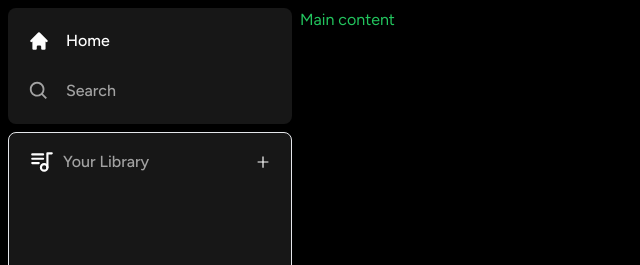
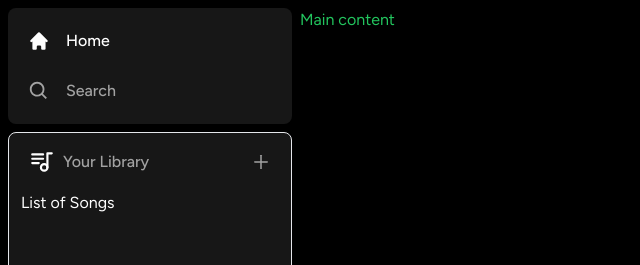
Before and after one commit to lbittencurt/spotify-clone-subabase, a Next.js app: page / in a window 1280 px wide. Shown: the top 265 px of the page, without its empty margins (0-640 px from the left). Built offline with nearby package versions, Linux system fonts and the light colour scheme.

Commit message:
feat: update Library component

```diff
--- a/components/Library.tsx
+++ b/components/Library.tsx
@@ -9,6 +9,12 @@ function Library() {
   }
 
   return (
+    <div
+      className='
+        flex
+        flex-col
+      '
+    >
       <div
         className="
           flex
@@ -36,7 +42,28 @@ function Library() {
             Your Library
           </p>
         </div>
-      <AiOutlinePlus />
+        <AiOutlinePlus
+          onClick={onClick}
+          size={20}
+          className="
+            text-neutral-400
+            cursor-pointer
+            hover:text-white
+            transition
+          "
+        />
+      </div>
+      <div
+        className='
+          flex
+          flex-col
+          gap-y-2
+          mt-4
+          px-3
+        '
+      >
+        List of Songs
+      </div>
     </div>
   )
 }
```
Lines whose indentation alone changed are shown as unchanged.
